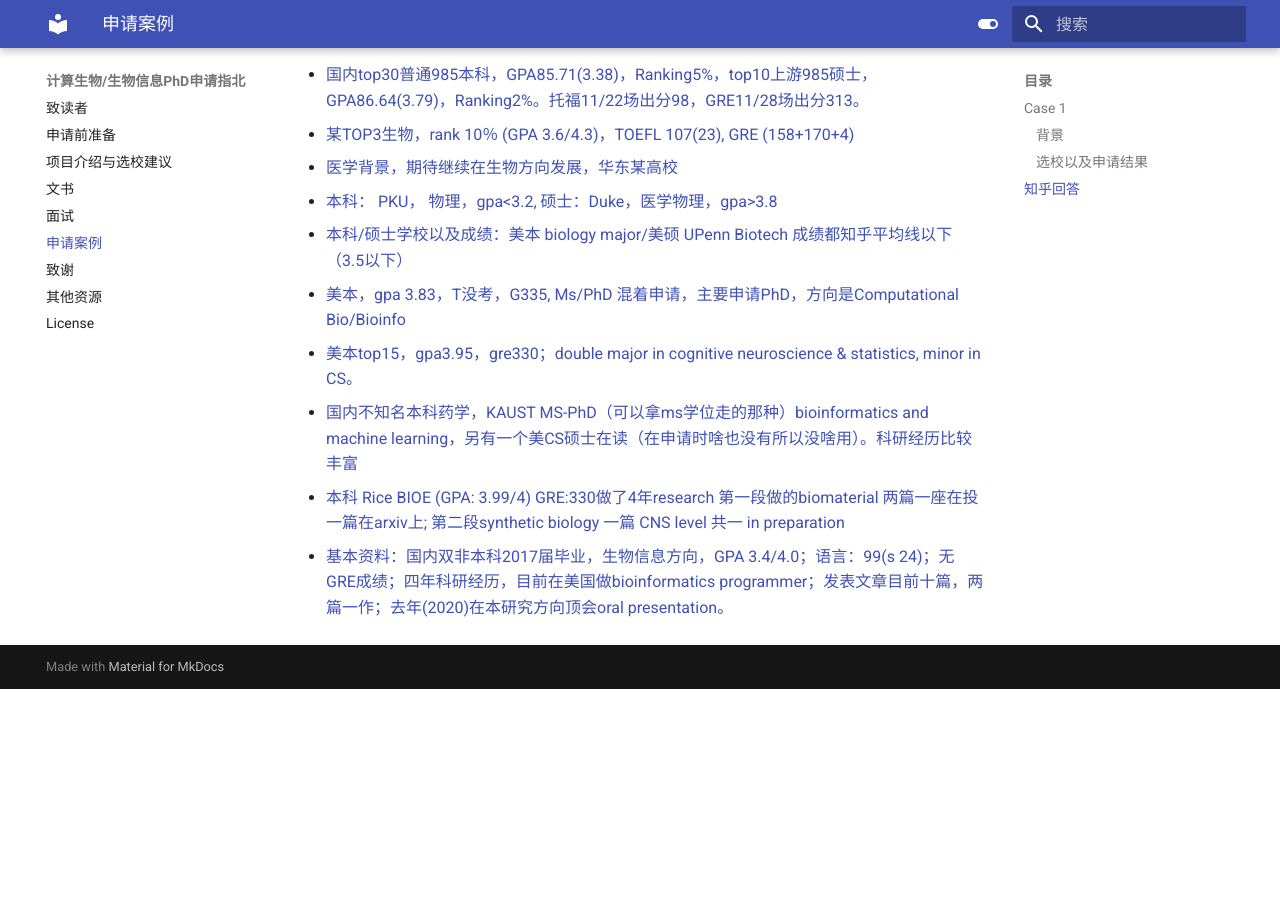
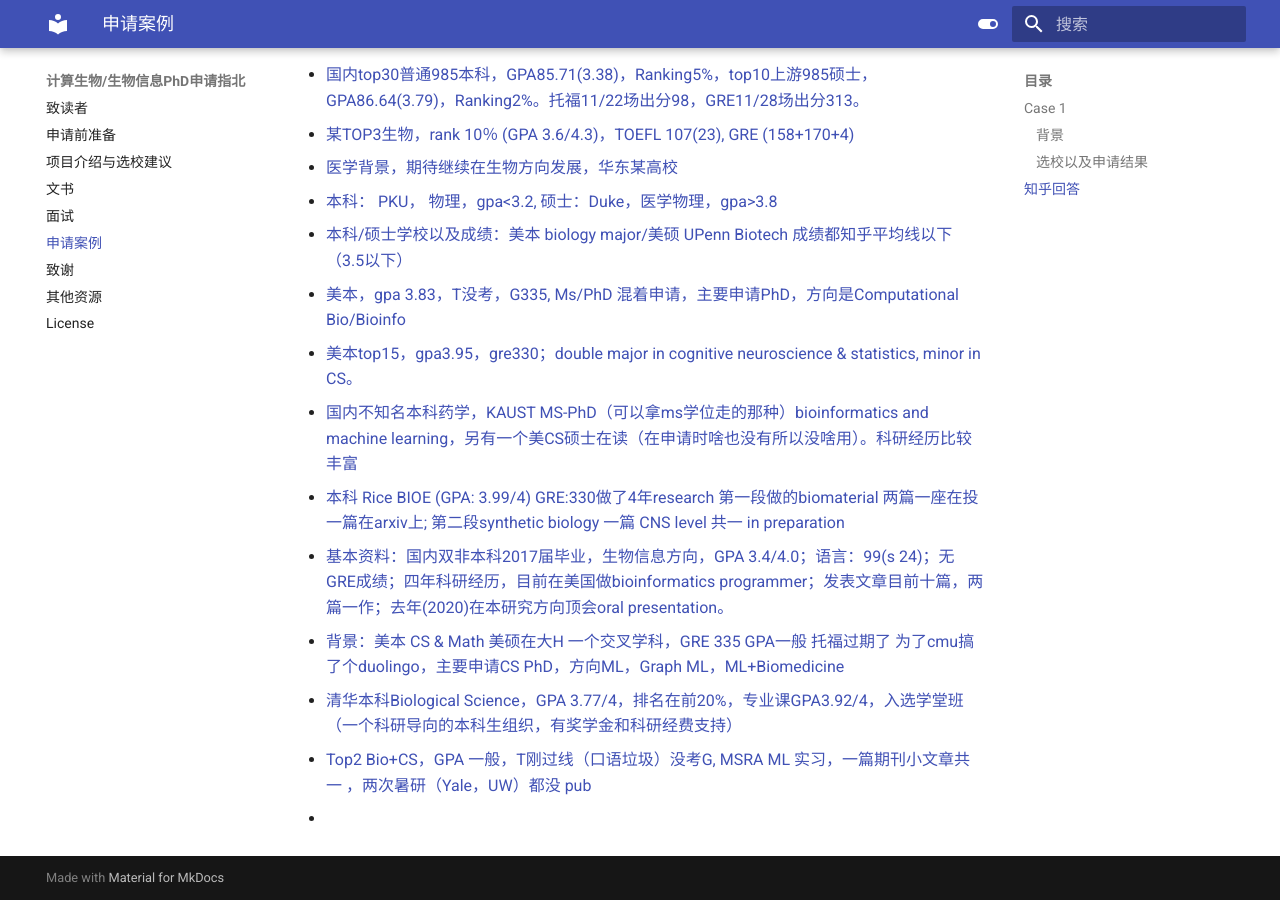
Before and after one commit to CompBio-PhD-cn/handbook, an MkDocs documentation site: the page built from docs/example.md, in a window 1280 px wide and 900 px high, scrolled down 1902 px. Built offline with MkDocs 1.6.1 and Material for MkDocs 9.7.7, drawn with Linux system fonts in a browser that asks for light colours; before the commit the page ends 2591 px from its top, so only the background shows below that.

Commit message:
add examples

```diff
--- a/docs/example.md
+++ b/docs/example.md
@@ -63,5 +63,9 @@
 * [国内不知名本科药学，KAUST MS-PhD（可以拿ms学位走的那种）bioinformatics and machine learning，另有一个美CS硕士在读（在申请时啥也没有所以没啥用）。科研经历比较丰富](https://www.zhihu.com/question/357928233/answer/1733084382)
 * [本科 Rice BIOE (GPA: 3.99/4) GRE:330做了4年research 第一段做的biomaterial 两篇一座在投 一篇在arxiv上; 第二段synthetic biology 一篇 CNS level 共一 in preparation](https://www.zhihu.com/question/357928233/answer/1607767525)
 * [基本资料：国内双非本科2017届毕业，生物信息方向，GPA 3.4/4.0；语言：99(s 24)；无GRE成绩；四年科研经历，目前在美国做bioinformatics programmer；发表文章目前十篇，两篇一作；去年(2020)在本研究方向顶会oral presentation。](https://www.zhihu.com/question/357928233/answer/1722266913)
+* [背景：美本 CS & Math 美硕在大H 一个交叉学科，GRE 335 GPA一般 托福过期了 为了cmu搞了个duolingo，主要申请CS PhD，方向ML，Graph ML，ML+Biomedicine](https://www.zhihu.com/question/357928233/answer/1196624190)
+* [清华本科Biological Science，GPA 3.77/4，排名在前20%，专业课GPA3.92/4，入选学堂班（一个科研导向的本科生组织，有奖学金和科研经费支持）](https://www.zhihu.com/question/357928233/answer/1592694477)
+* [Top2 Bio+CS，GPA 一般，T刚过线（口语垃圾）没考G, MSRA ML 实习，一篇期刊小文章共一 ，两次暑研（Yale，UW）都没 pub](https://www.zhihu.com/question/357928233/answer/1611075908)
+* [](https://www.zhihu.com/question/357928233/answer/1720784205)
 
 [](https://www.zhihu.com/question/357928233/answer/1708518118)
```
